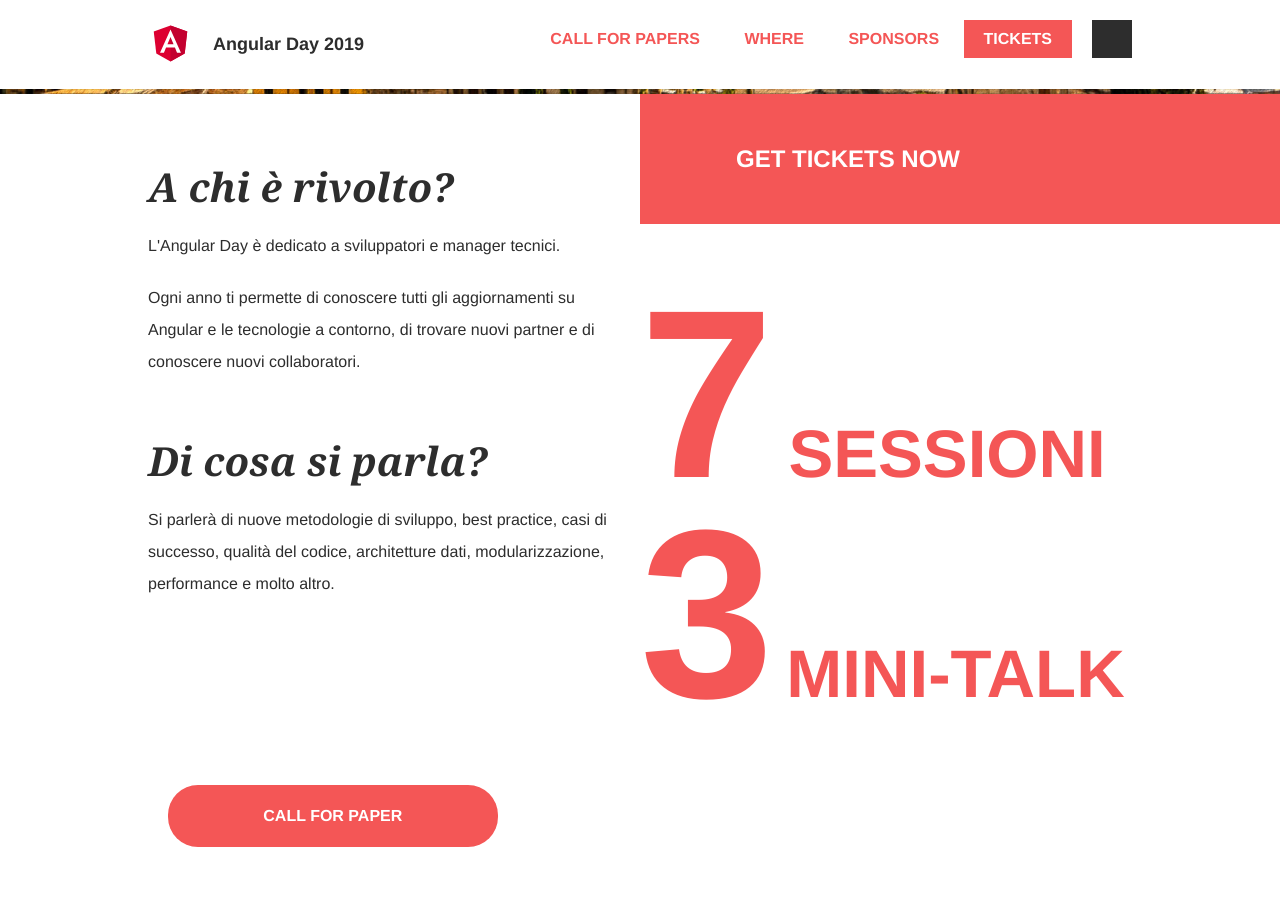
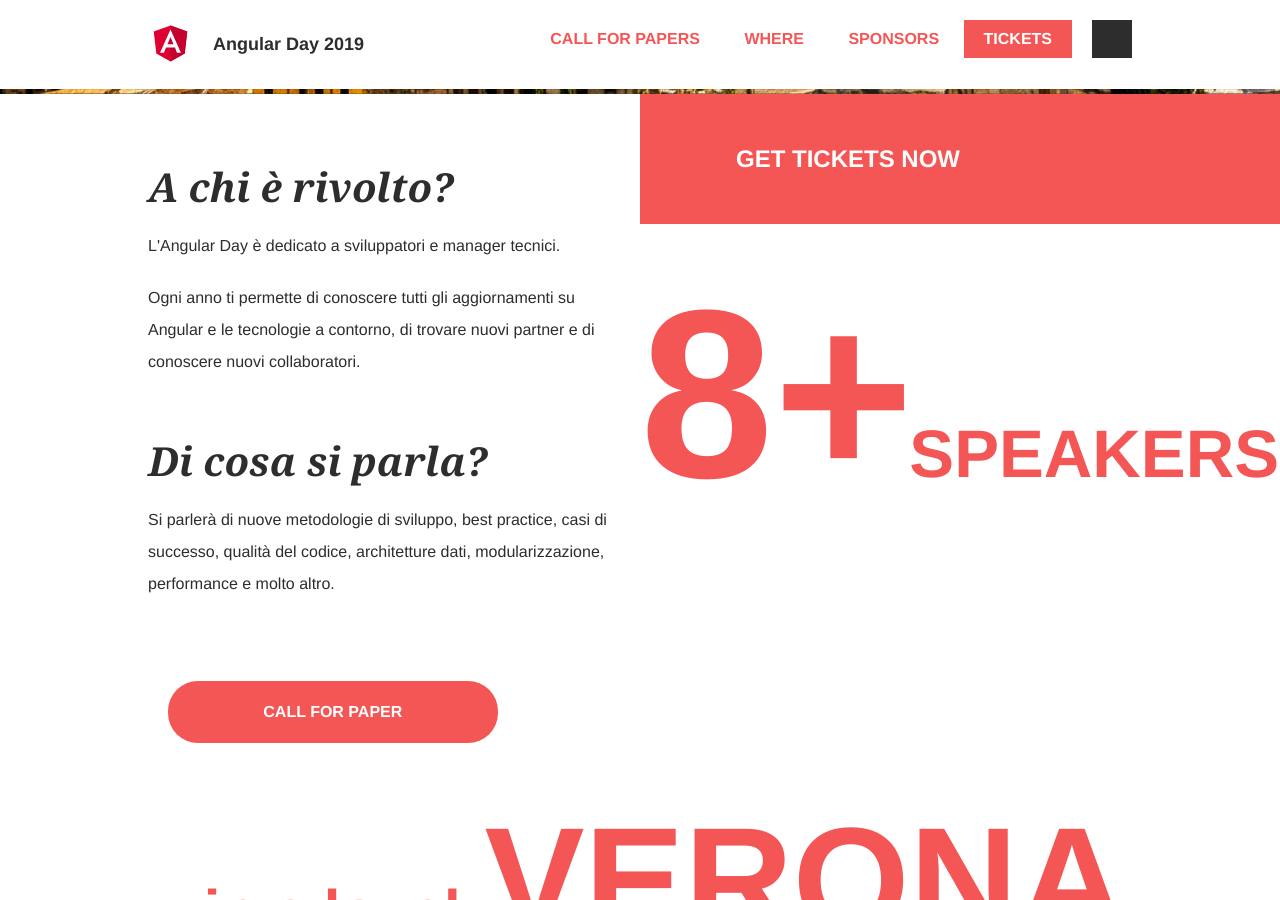
Before and after one commit to GrUSP/2019.angularday.it, a Jekyll site: the page built from index.html, in a window 1280 px wide and 900 px high, scrolled down 676 px. Built offline with Jekyll 4.4.1, drawn with Linux system fonts in a browser that asks for light colours; some web fonts are replaced; comment, search, counter and statistics services are not loaded.

Commit message:
Update conf-infos.html

```diff
--- a/_includes/index/conf-infos.html
+++ b/_includes/index/conf-infos.html
@@ -27,16 +27,15 @@
 
     <div class="conf-infos__column conf-infos__column&#45;&#45;right">
       <div class="mega-info mega-info&#45;&#45;responsive">
-        <div class="mega-info__number">7</div>
-        <div class="mega-info__text">SESSIONI</div>
+        <div class="mega-info__number">8+</div>
+        <div class="mega-info__text">SPEAKERS</div>
       </div>
+      <!--
       <div class="mega-info mega-info&#45;&#45;responsive">
         <div class="mega-info__number">3</div>
         <div class="mega-info__text">MINI-TALK</div>
       </div>
     </div>
-
-    <!--
     <div class="conf-infos__column conf-infos__column&#45;&#45;right">
       <div class="mega-info mega-info&#45;&#45;responsive">
         <div class="mega-info__number">1</div>
```
